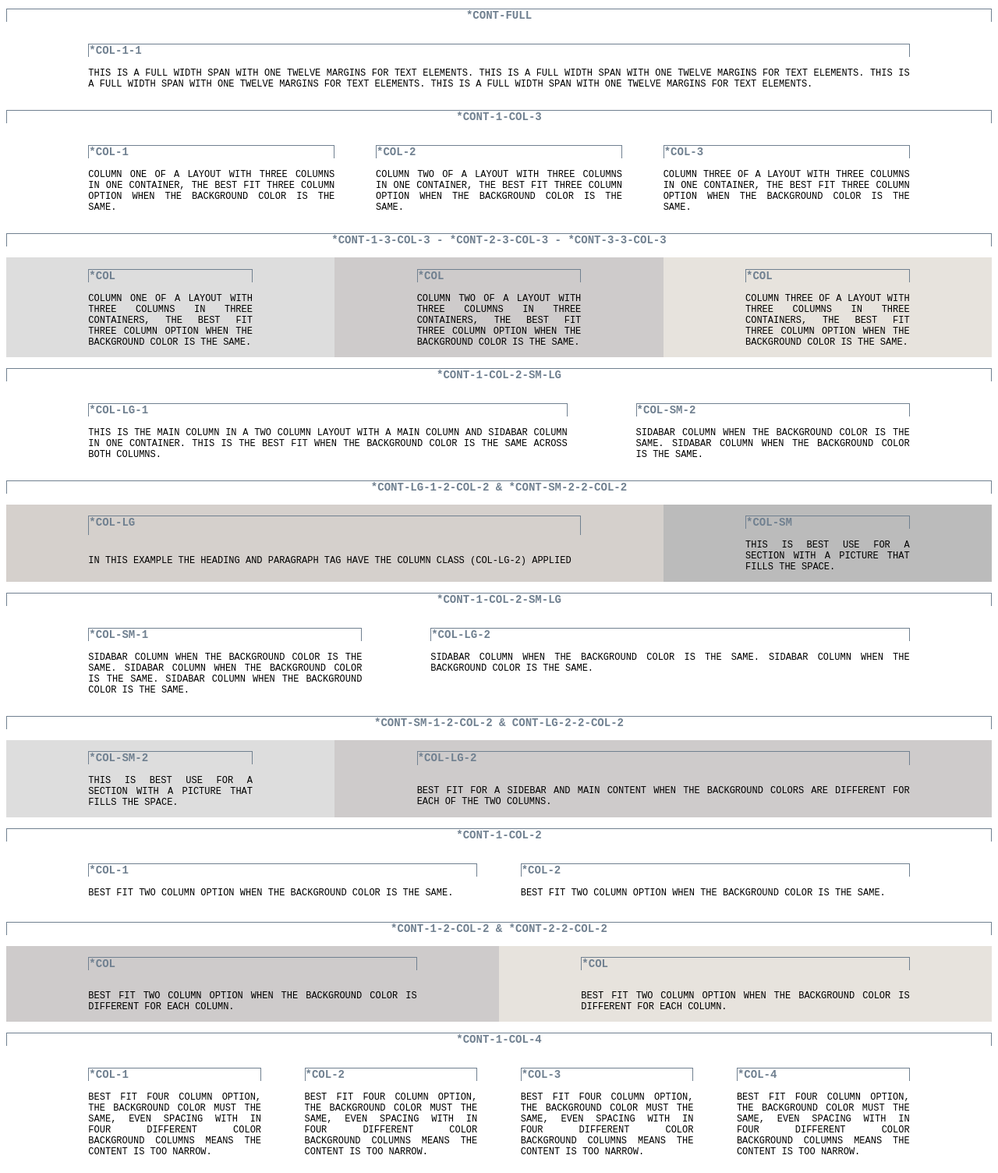
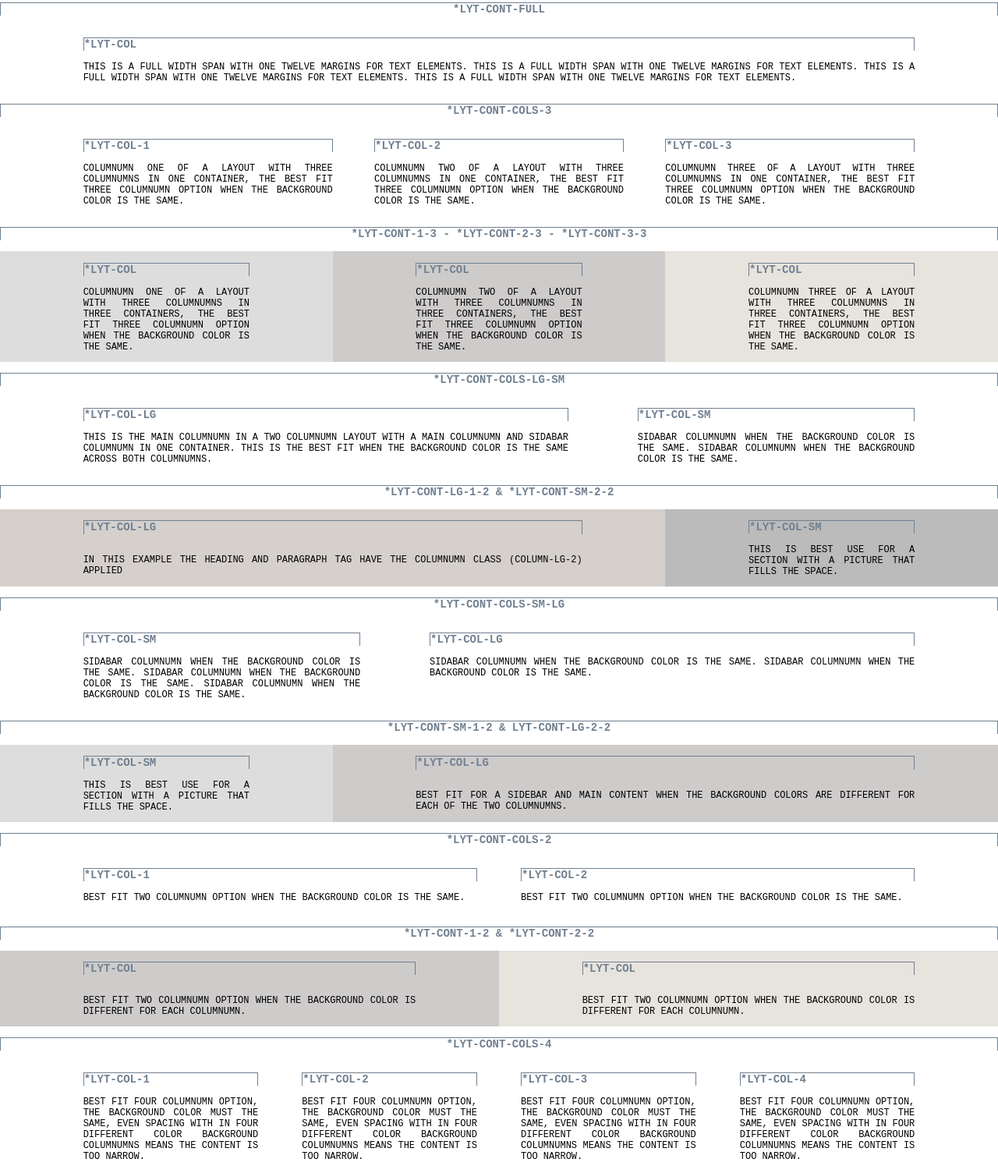
Before and after one commit to ultrascapes/gridscapes, a plain HTML site: page index.html in a window 1280 px wide. Shown: the part 96-1600 px from the top of the page at 78% size. Drawn offline with Linux system fonts and the light colour scheme.

Commit message:
Complete of Non-Responsive Layout
Grid layout and class selector names finalized, ready to move on to making layout responsive with media queries.

```diff
--- a/css/_layout.scss
+++ b/css/_layout.scss
@@ -1,153 +1,187 @@
-//grid-template-columns
-$col-4: repeat(4, 1fr);
-$col-6: repeat(6, 1fr);
-$col-8: repeat(8, 1fr);
-$col-12: repeat(12, 1fr);
-$col-19: repeat(19, 1fr);
-$col-20: repeat(20, 1fr);
+//grid-template-cols
+$column-4: repeat(4, 1fr);
+$column-6: repeat(6, 1fr);
+$column-8: repeat(8, 1fr);
+$column-12: repeat(12, 1fr);
+$column-19: repeat(19, 1fr);
+$column-20: repeat(20, 1fr);
 
 //mixin
-@mixin grid-container($grid-template-columns) {
+@mixin grid-cont($grid-template-columns) {
     display: grid;
     grid-template-columns: $grid-template-columns;
 }
 
-//Full Width Container
-.cont-full {
-    display: grid;
-    grid-template-columns: $col-12;
-    // One Column Layout
-    .col {
+//Full Width container OLD
+.lyt-cont-full {
+    @include grid-cont($column-12);
+    // One column Layout
+    .lyt-col {
         grid-column: 2 / 12;
     }
 }
 
-// Three Columns in Three Containers
-.cont-1-3-col-3, .cont-2-3-col-3, .cont-3-3-col-3 {
-    @include grid-container($col-4);
-    .col {
+.lyt-cont-grid-all {
+    @include grid-cont($column-12);
+        // One column Layout
+        .lyt-col {
+            grid-column: 2 / 12;
+        }
+}
+
+
+
+    .lyt-cont-1-3, .lyt-cont-2-3, .lyt-cont-3-3 {
+    @include grid-cont($column-4);
+    .lyt-col {
         grid-column: 2 / 4;
     }
     }
-.cont-1-3-col-3 {
+    .lyt-cont-1-3 {
         grid-column: 1 / 5;
     }
-.cont-2-3-col-3 {
+    .lyt-cont-2-3 {
         grid-column: 5 / 9;
     }
-.cont-3-3-col-3 {
+    .lyt-cont-3-3 {
         grid-column: 9 / 13;
     }
 
-// Three Columns in One Container
-.cont-1-col-3 {
+
+
+// Three columns in One container
+.lyt-cont-cols-3 {
     grid-column: 2 / 12;
-    @include grid-container($col-20);
-    .col-1 {
+    @include grid-cont($column-20);
+    .lyt-col-1 {
         grid-column: 1 / 7;
     }
-    .col-2 {
+    .lyt-col-2 {
         grid-column: 8 / 14;
     }
-    .col-3 {
+    .lyt-col-3 {
         grid-column: 15 / 21;
     }
 }
 
 
-//One Container for One Large and One Small Column Layouts
-.cont-1-col-2-sm-lg {
+//One container for One Large and One Small column Layouts
+.lyt-cont-cols-lg-sm {
     grid-column: 2 / 12;
-    @include grid-container($col-12);
-    //One Large and One Small Column in One Container
-    .col-lg-1 {
+    @include grid-cont($column-12);
+    //One Large and One Small column in One container
+    .lyt-col-lg {
         grid-column: 1 / 8;
     }
-    .col-sm-2 {
+    .lyt-col-sm {
         grid-column: 9 / 13;
     }
-    //One Small and One Large Column in One Container
-    .col-sm-1 {
+}
+
+.lyt-cont-cols-sm-lg {
+    grid-column: 2 / 12;
+    @include grid-cont($column-12);
+    //One Small and One Large column in One container
+    .lyt-col-sm {
         grid-column: 1 / 5;
     }
-    .col-lg-2 {
+    .lyt-col-lg {
         grid-column: 6 / 13
     }
 }
 
-//One Large and One Small Column in One Large and One Small Container
-.cont-lg-1-2-col-2 {
+//One Large and One Small column in One Large and One Small container
+.lyt-cont-lg-1-2 {
     grid-column: 1 / 9;
-    @include grid-container($col-8);
-    .col-lg {
+    @include grid-cont($column-8);
+    .lyt-col-lg {
         grid-column: 2 / 8;
     }
 }
-.cont-sm-2-2-col-2 {
+.lyt-cont-sm-2-2 {
     grid-column: 9 / 13;
-    @include grid-container($col-4);
-    .col-sm {
+    @include grid-cont($column-4);
+    .lyt-col-sm {
         grid-column: 2 / 4;
     }
 }
 
-//One Small and One Large Column in One Small and One Large Container
-.cont-sm-1-2-col-2 {
+//One Small and One Large column in One Small and One Large container
+.lyt-cont-sm-1-2 {
     grid-column: 1 / 5;
-    @include grid-container($col-4);
-    .col-sm {
+    @include grid-cont($column-4);
+    .lyt-col-sm {
         grid-column: 2 / 4;
     }
 }
-.cont-lg-2-2-col-2 {
+.lyt-cont-lg-2-2 {
     grid-column: 5 / 13;
-    @include grid-container($col-8);
-    .col-lg {
+    @include grid-cont($column-8);
+    .lyt-col-lg {
         grid-column: 2 / 8;
     }
 }
 
 //Two eqaul columns in one container
-.cont-1-col-2 {
+.lyt-cont-cols-2 {
     grid-column: 2 / 12;
-    @include grid-container($col-19);
-    .col-1 {
+    @include grid-cont($column-19);
+    .lyt-col-1 {
         grid-column: 1 / 10;
     }
-    .col-2 {
+    .lyt-col-2 {
         grid-column: 11 / 20;
     }
 }
 
 //Two equal columns in Two containers
-.cont-1-2-col-2 {
+.lyt-cont-1-2 {
     grid-column: 1 / 7;
 }
-.cont-2-2-col-2 {
+.lyt-cont-2-2 {
     grid-column: 7 / 13;
 }
-.cont-1-2-col-2, .cont-2-2-col-2 {
-    @include grid-container($col-6);
-    .col {
+.lyt-cont-1-2, .lyt-cont-2-2 {
+    @include grid-cont($column-6);
+    .lyt-col {
         grid-column: 2 / 6;
     }
 }
 
-
 //Four equal columns in one container//
-.cont-1-col-4 {
+.lyt-cont-cols-4 {
     grid-column: 2 / 12;
-    @include grid-container($col-19);
-    .col-1 {
+    @include grid-cont($column-19);
+    .lyt-col-1 {
         grid-column: 1 / 5;
     }
-    .col-2 {
+    .lyt-col-2 {
         grid-column: 6 / 10;
     }
-    .col-3 {
+    .lyt-col-3 {
         grid-column: 11 / 15;
     }
-    .col-4 {
+    .lyt-col-4 {
         grid-column: 16 / 20;
     }
-} //154
+}
+
+@media screen and (min-width: 740px) {
+    .lyt-cont-grid-tablet {
+    @include grid-cont($column-12);
+        // One column Layout
+        .lyt-col {
+            grid-column: 2 / 12;
+        }
+    }
+}
+
+@media screen and (min-width: 980px) {
+    .lyt-cont-grid-desktop {
+        @include grid-cont($column-12);
+            // One column Layout
+        .lyt-col {
+            grid-column: 2 / 12;
+        }
+    }
+}
--- a/css/_theme.scss
+++ b/css/_theme.scss
@@ -2,6 +2,7 @@ body {
     text-transform: uppercase;
     font-family: 'Courier New', Courier, monospace;
     font-size: 12px;
+    margin: 0;
 }
 
 div {
--- a/index.html
+++ b/index.html
@@ -9,161 +9,161 @@
 </head>
 <body>
     <main>
-        <div class="cont-full">
-            <div class="col center">
+        <div class="lyt-cont-full">
+            <div class="lyt-col center">
                 <h1>Full Width Layout Grid</h1>
                 <p>A grid system that allows for content to be arranged with background colors or pictures that go to the very edge of the page.</p>
             </div>
         </div>
 
-        <h3 class="center">*cont-full</h3>
-        <div class="cont-full">
-            <div class="col">
-                <h3>*col-1-1</h3>
+        <h3 class="center">*lyt-cont-full</h3>
+        <div class="lyt-cont-full">
+            <div class="lyt-col">
+                <h3>*lyt-col</h3>
                 <p>This is a full width span with one twelve margins for text elements. This is a full width span with one twelve margins for text elements. This is a full width span with one twelve margins for text elements. This is a full width span with one twelve margins for text elements.</p>
             </div>
         </div>
-        <h3 class="center">*cont-1-col-3</h3>
-        <div class="cont-full">
-            <div class="cont-1-col-3">
-                <div class="col-1">
-                    <h3>*col-1</h3>
-                    <p>Column one of a layout with Three Columns in One Container, the best fit three column option when the background color is the same.</p>
+        <h3 class="center">*lyt-cont-cols-3</h3>
+        <div class="lyt-cont-full">
+            <div class="lyt-cont-cols-3">
+                <div class="lyt-col-1">
+                    <h3>*lyt-col-1</h3>
+                    <p>columnumn one of a layout with Three columnumns in One container, the best fit three columnumn option when the background color is the same.</p>
                 </div>
-                <div class="col-2">
-                    <h3>*col-2</h3>
-                    <p>Column two of a layout with Three Columns in One Container, the best fit three column option when the background color is the same.</p>
+                <div class="lyt-col-2">
+                    <h3>*lyt-col-2</h3>
+                    <p>columnumn two of a layout with Three columnumns in One container, the best fit three columnumn option when the background color is the same.</p>
                 </div>
-                <div class="col-3">
-                    <h3>*col-3</h3>
-                    <p>Column three of a layout with Three Columns in One Container, the best fit three column option when the background color is the same.</p>
+                <div class="lyt-col-3">
+                    <h3>*lyt-col-3</h3>
+                    <p>columnumn three of a layout with Three columnumns in One container, the best fit three columnumn option when the background color is the same.</p>
                 </div>
             </div>
         </div>
-        <h3 class="center">*cont-1-3-col-3 - *cont-2-3-col-3 - *cont-3-3-col-3</h3>
-        <div class="cont-full">
-            <div class="bg-1 cont-1-3-col-3">
-                <div class="col">
-                    <h3>*col</h3>
-                    <p>Column one of a layout with Three Columns in Three Containers, the best fit three column option when the background color is the same.</p>
+        <h3 class="center">*lyt-cont-1-3 - *lyt-cont-2-3 - *lyt-cont-3-3</h3>
+        <div class="lyt-cont-full">
+            <div class="bg-1 lyt-cont-1-3">
+                <div class="lyt-col">
+                    <h3>*lyt-col</h3>
+                    <p>columnumn one of a layout with Three columnumns in Three containers, the best fit three columnumn option when the background color is the same.</p>
                 </div>
             </div>
-            <div class="bg-2 cont-2-3-col-3">
-                <div class="col">
-                    <h3>*col</h3>
-                    <p>Column Two of a layout with Three Columns in Three Containers, the best fit three column option when the background color is the same.</p>
+            <div class="bg-2 lyt-cont-2-3">
+                <div class="lyt-col">
+                    <h3>*lyt-col</h3>
+                    <p>columnumn Two of a layout with Three columnumns in Three containers, the best fit three columnumn option when the background color is the same.</p>
                 </div>
             </div>
-            <div class="bg-3 cont-3-3-col-3">
-                <div class="col">
-                    <h3>*col</h3>
-                    <p>Column Three of a layout with Three Columns in Three Containers, the best fit three column option when the background color is the same.</p>
+            <div class="bg-3 lyt-cont-3-3">
+                <div class="lyt-col">
+                    <h3>*lyt-col</h3>
+                    <p>columnumn Three of a layout with Three columnumns in Three containers, the best fit three columnumn option when the background color is the same.</p>
                 </div>
             </div>
         </div>
 
-        <h3 class="center">*cont-1-col-2-sm-lg</h3>
-        <div class="cont-full">
-            <div class="cont-1-col-2-sm-lg">
-                <div class="col-lg-1">
-                    <h3>*col-lg-1</h3>
-                    <p>This is the main column in a Two Column layout with a Main Column and Sidabar Column in One Container. This is the best fit when the background color is the same across both columns.</p>
+        <h3 class="center">*lyt-cont-cols-lg-sm</h3>
+        <div class="lyt-cont-full">
+            <div class="lyt-cont-cols-lg-sm">
+                <div class="lyt-col-lg">
+                    <h3>*lyt-col-lg</h3>
+                    <p>This is the main columnumn in a Two columnumn layout with a Main columnumn and Sidabar columnumn in One container. This is the best fit when the background color is the same across both columnumns.</p>
                 </div>
-                <div class="col-sm-2">
-                    <h3>*col-sm-2</h3>
-                    <p>Sidabar column when the background color is the same. Sidabar column when the background color is the same.</p>
+                <div class="lyt-col-sm">
+                    <h3>*lyt-col-sm</h3>
+                    <p>Sidabar columnumn when the background color is the same. Sidabar columnumn when the background color is the same.</p>
                 </div>
             </div>
         </div>
-        <h3 class="center">*cont-lg-1-2-col-2 & *cont-sm-2-2-col-2</h3>
-        <div class="cont-full">
-            <div class="bg-4 cont-lg-1-2-col-2">
-                <h3 class="col-lg">*col-lg</h3>
-                <p class="col-lg">In this example the heading and paragraph tag have the column class (col-lg-2) applied</p>
+        <h3 class="center">*lyt-cont-lg-1-2 & *lyt-cont-sm-2-2</h3>
+        <div class="lyt-cont-full">
+            <div class="bg-4 lyt-cont-lg-1-2">
+                <h3 class="lyt-col-lg">*lyt-col-lg</h3>
+                <p class="lyt-col-lg">In this example the heading and paragraph tag have the columnumn class (column-lg-2) applied</p>
             </div>
-            <div class="bg-6 cont-sm-2-2-col-2">
-                <div class="col-sm">
-                    <h3>*col-sm</h3>
+            <div class="bg-6 lyt-cont-sm-2-2">
+                <div class="lyt-col-sm">
+                    <h3>*lyt-col-sm</h3>
                     <p>This is best use for a section with a picture that fills the space.</p>
                 </div>
             </div>
         </div>
 
-        <h3 class="center">*cont-1-col-2-sm-lg</h3>
-        <div class="cont-full">
-            <div class="cont-1-col-2-sm-lg">
-                <div class="col-sm-1">
-                    <h3>*col-sm-1</h3>
-                    <p>Sidabar column when the background color is the same. Sidabar column when the background color is the same. Sidabar column when the background color is the same.</p>
+        <h3 class="center">*lyt-cont-cols-sm-lg</h3>
+        <div class="lyt-cont-full">
+            <div class="lyt-cont-cols-sm-lg">
+                <div class="lyt-col-sm">
+                    <h3>*lyt-col-sm</h3>
+                    <p>Sidabar columnumn when the background color is the same. Sidabar columnumn when the background color is the same. Sidabar columnumn when the background color is the same.</p>
                 </div>
-                <div class="col-lg-2">
-                    <h3>*col-lg-2</h3>
-                    <p>Sidabar column when the background color is the same. Sidabar column when the background color is the same.</p>
+                <div class="lyt-col-lg">
+                    <h3>*lyt-col-lg</h3>
+                    <p>Sidabar columnumn when the background color is the same. Sidabar columnumn when the background color is the same.</p>
                 </div>
             </div>
         </div>
 
-        <h3 class="center">*cont-sm-1-2-col-2 & cont-lg-2-2-col-2</h3>
-        <div class="cont-full">
-            <div class="bg-1 cont-sm-1-2-col-2">
-                <div class="col-sm">
-                    <h3>*col-sm-2</h3>
+        <h3 class="center">*lyt-cont-sm-1-2 & lyt-cont-lg-2-2</h3>
+        <div class="lyt-cont-full">
+            <div class="bg-1 lyt-cont-sm-1-2">
+                <div class="lyt-col-sm">
+                    <h3>*lyt-col-sm</h3>
                     <p>This is best use for a section with a picture that fills the space.</p>
                 </div>
             </div>
-            <div class="bg-2 cont-lg-2-2-col-2">
-                <h3 class="col-lg">*col-lg-2</h3>
-                <p class="col-lg">Best fit for a sidebar and main content when the background colors are different for each of the two columns.</p>
+            <div class="bg-2 lyt-cont-lg-2-2">
+                <h3 class="lyt-col-lg">*lyt-col-lg</h3>
+                <p class="lyt-col-lg">Best fit for a sidebar and main content when the background colors are different for each of the two columnumns.</p>
             </div>
         </div>
 
-        <h3 class="center">*cont-1-col-2</h3>
-        <div class="cont-full">
-            <div class="cont-1-col-2">
-                <div class="col-1">
-                    <h3>*col-1</h3>
-                    <p>Best fit two column option when the background color is the same.</p>
+        <h3 class="center">*lyt-cont-cols-2</h3>
+        <div class="lyt-cont-full">
+            <div class="lyt-cont-cols-2">
+                <div class="lyt-col-1">
+                    <h3>*lyt-col-1</h3>
+                    <p>Best fit two columnumn option when the background color is the same.</p>
                 </div>
-                <div class="col-2">
-                    <h3>*col-2</h3>
-                    <p>Best fit two column option when the background color is the same.</p>
+                <div class="lyt-col-2">
+                    <h3>*lyt-col-2</h3>
+                    <p>Best fit two columnumn option when the background color is the same.</p>
                 </div>
             </div>
         </div>
 
 
-        <h3 class="center">*cont-1-2-col-2 & *cont-2-2-col-2</h3>
-        <div class="cont-full">
-            <div class="bg-2 cont-1-2-col-2">
-                <h3 class="col">*col</h3>
-                <p class="col">Best fit two column option when the background color is different for each column.</p>
+        <h3 class="center">*lyt-cont-1-2 & *lyt-cont-2-2</h3>
+        <div class="lyt-cont-full">
+            <div class="bg-2 lyt-cont-1-2">
+                <h3 class="lyt-col">*lyt-col</h3>
+                <p class="lyt-col">Best fit two columnumn option when the background color is different for each columnumn.</p>
             </div>
-            <div class="bg-3 cont-2-2-col-2">
-                <h3 class="col">*col</h3>
-                <p class="col">Best fit two column option when the background color is different for each column.</p>
+            <div class="bg-3 lyt-cont-2-2">
+                <h3 class="lyt-col">*lyt-col</h3>
+                <p class="lyt-col">Best fit two columnumn option when the background color is different for each columnumn.</p>
             </div>
         </div>
 
 
-        <h3 class="center">*cont-1-col-4</h3>
-        <div class="cont-full">
-            <div class="cont-1-col-4">
-                <div class="col-1">
-                    <h3>*col-1</h3>
-                    <p>Best fit four column option, the background color must the same, even spacing with in four different color background columns means the content is too narrow.</p>
+        <h3 class="center">*lyt-cont-cols-4</h3>
+        <div class="lyt-cont-full">
+            <div class="lyt-cont-cols-4">
+                <div class="lyt-col-1">
+                    <h3>*lyt-col-1</h3>
+                    <p>Best fit four columnumn option, the background color must the same, even spacing with in four different color background columnumns means the content is too narrow.</p>
                 </div>
-                <div class="col-2">
-                    <h3>*col-2</h3>
-                    <p>Best fit four column option, the background color must the same, even spacing with in four different color background columns means the content is too narrow.</p>
+                <div class="lyt-col-2">
+                    <h3>*lyt-col-2</h3>
+                    <p>Best fit four columnumn option, the background color must the same, even spacing with in four different color background columnumns means the content is too narrow.</p>
                 </div>
 
-                <div class="col-3">
-                    <h3>*col-3</h3>
-                    <p>Best fit four column option, the background color must the same, even spacing with in four different color background columns means the content is too narrow.</p>
+                <div class="lyt-col-3">
+                    <h3>*lyt-col-3</h3>
+                    <p>Best fit four columnumn option, the background color must the same, even spacing with in four different color background columnumns means the content is too narrow.</p>
                 </div>
-                <div class="col-4">
-                    <h3>*col-4</h3>
-                    <p>Best fit four column option, the background color must the same, even spacing with in four different color background columns means the content is too narrow.</p>
+                <div class="lyt-col-4">
+                    <h3>*lyt-col-4</h3>
+                    <p>Best fit four columnumn option, the background color must the same, even spacing with in four different color background columnumns means the content is too narrow.</p>
                 </div>
             </div>
         </div>
```
Also changed, not shown: css/style.css, 2 other files. Lines whose indentation alone changed are shown as unchanged.
